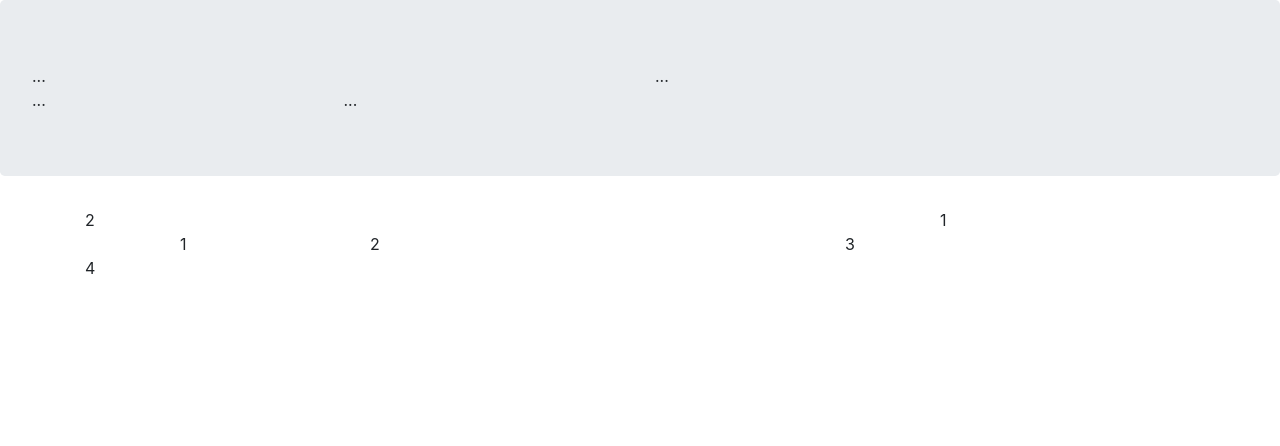
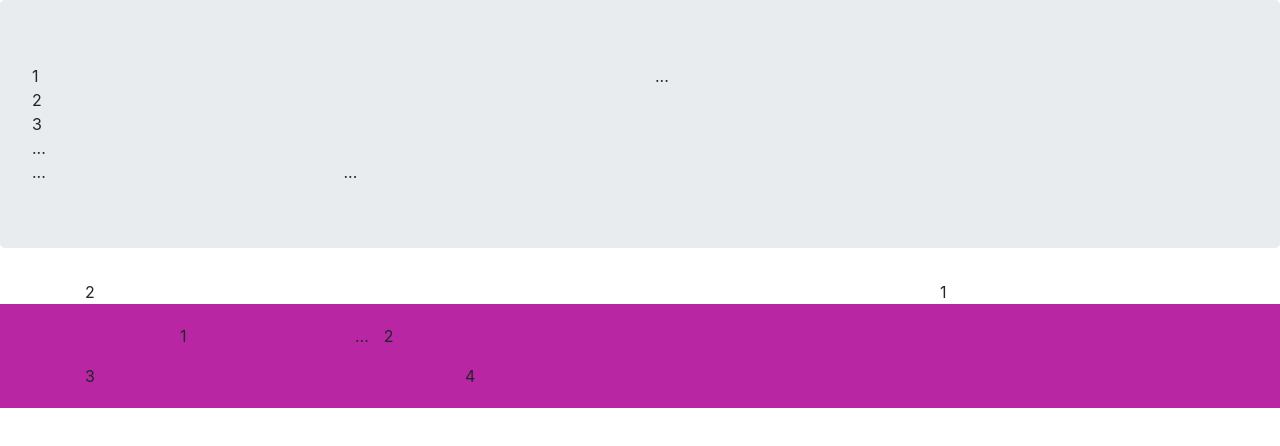
Before and after one commit to LVQT-ss/Fer201m, a website: page index.html in a window 1280 px wide. Drawn offline with nearby package versions, Linux system fonts and the light colour scheme.

Commit message:
bootstrap grid 2

```diff
--- /dev/null
+++ b/CSS/style.css
@@ -0,0 +1,17 @@
+.row-header{
+    margin: 0px auto;
+    padding: 0px;
+}
+
+.row-content {
+    margin: 0px auto;
+    padding:50px 0px 50px 0px;
+    border-bottom: 1px ridge;
+    min-height: 400px;
+}
+.footer{
+    background-color: rgb(184, 38, 164);
+    margin:0px auto;
+    padding:20px 0px 20px 0px;
+
+}
--- a/index.html
+++ b/index.html
@@ -5,13 +5,19 @@
     <meta name="viewport" content="width=device-width, initial-scale=1.0">
     <title>Document</title>
     <link rel="stylesheet" href="node_modules/bootstrap/dist/css/bootstrap.min.css">
+    <link rel="stylesheet" href="CSS/style.css">
 </head>
 
 <body>
     <header class="jumbotron">
  <div class="containet">
     <div class="row">
-            <div class="col-12 col-sm-6">...</div>
+            <div class="col-12 col-sm-6">
+                <div class="row row-header">1</div>
+                <div class="row row-header">2</div>
+                <div class="row row-header">3</div>
+                <div class="row row-header">...</div>
+            </div>
             <div class="col-12 col-sm">...</div>
     </div>
     <div class="row">
@@ -28,10 +34,11 @@
         </div>
     </div>
 </section>
-<footer>
+<footer class="footer">
     <div class="container">
         <div class="row">
             <div class="col-4 offset-1 col-sm-2">1</div>
+            <ul class="list-unstyled">...</ul>
                 <div class="col-7 col-sm-5">2</div>
                 <div class="col-12 col-sm-4">3</div>
                 <div class="col-auto">4</div>
```
